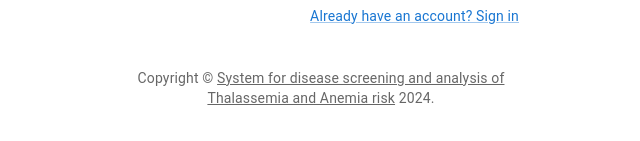
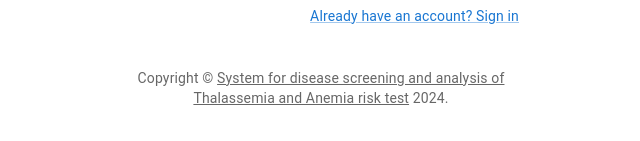
Before and after one commit to Nanthira/Front_end_Thalassimia, a React (Create React App) app: page / in a window 1280 px wide. Both pictures are taken after a click on the link "Don't have an account? Sign Up". Shown: the part 585-726 px from the top of the page, without its empty margins (319-959 px from the left). Built offline with nearby package versions, Linux system fonts and the light colour scheme.

Commit message:
test commit

```diff
--- a/src/SignUp.js
+++ b/src/SignUp.js
@@ -19,7 +19,7 @@ function Copyright(props) {
         <Typography variant="body2" color="text.secondary" align="center" {...props}>
             {"Copyright © "}
             <Link color="inherit" href="https://mui.com/">
-            System for disease screening and analysis of Thalassemia and Anemia risk
+            System for disease screening and analysis of Thalassemia and Anemia risk test
             </Link>{" "}
             {new Date().getFullYear()}
             {"."}
```
